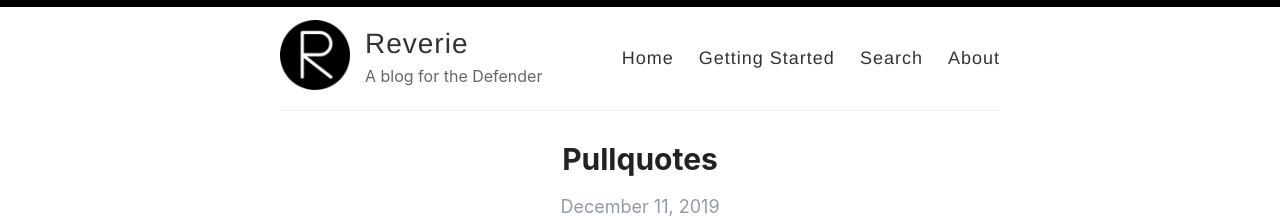
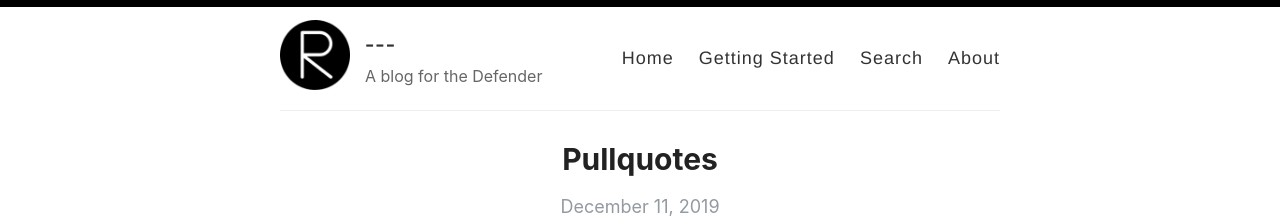
Before and after one commit to helaeon/helaeon.github.io, a Jekyll site: the page built from index.html, in a window 1280 px wide and 900 px high. Shown: the top 222 px of the window. Built offline with Jekyll 4.4.1, drawn with Linux system fonts in a browser that asks for light colours; the list of posts is cut into pages by our own code.

Commit message:
Update _config.yml

```diff
--- a/_config.yml
+++ b/_config.yml
@@ -3,7 +3,7 @@
 #
 
 # Name of your site (displayed in the header)
-name: Reverie
+name: ---
 
 # Name of the author
 author: helaeon
@@ -52,7 +52,7 @@ enforce_ssl: https://helaeon.github.io
 # (http://yourusername.github.io/repository-name)
 # and NOT your User repository (http://yourusername.github.io)
 # then add in the baseurl here, like this: "/repository-name"
-baseurl: #"/reverie"
+baseurl: "/reverie"
 
 #
 # !! You don't need to change any of the configuration flags below !!
```
